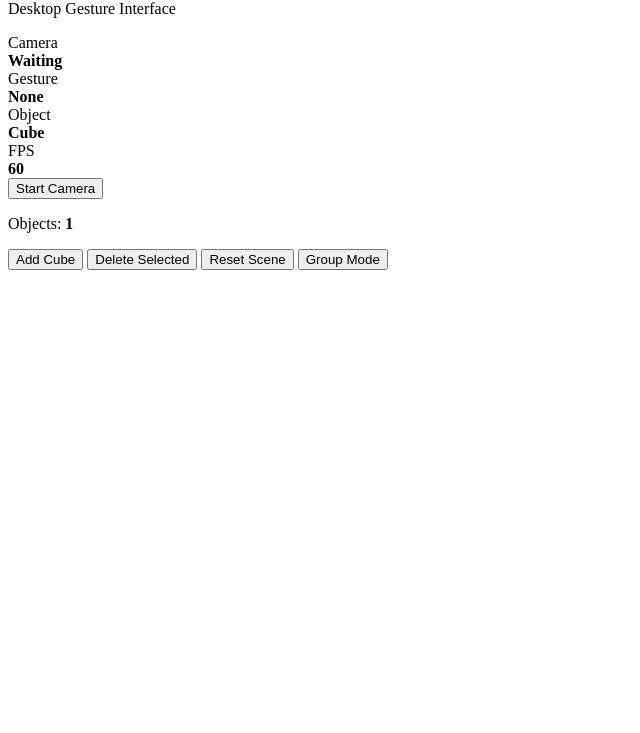
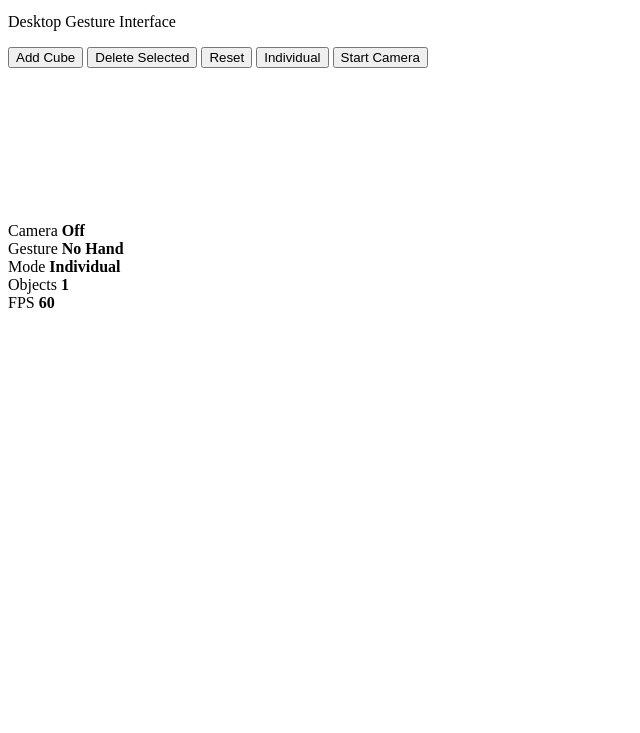
Before and after one commit to vidisha2508/sandbox, a plain HTML site: page index.html in a window 1280 px wide. Shown: the part 67-800 px from the top of the page, without its empty margins (0-640 px from the left). Drawn offline with Linux system fonts and the light colour scheme.

Commit message:
v0.7 html
Refactor HTML structure and improve formatting

```diff
--- a/index.html
+++ b/index.html
@@ -5,7 +5,10 @@
 
     <meta charset="UTF-8" />
 
-    <meta name="viewport" content="width=device-width, initial-scale=1.0" />
+    <meta
+        name="viewport"
+        content="width=device-width, initial-scale=1.0"
+    />
 
     <title>Sandbox</title>
 
@@ -15,11 +18,13 @@
 
     <div id="app">
 
-        <div id="scene"></div>
+        <!-- ========================= -->
+        <!-- Toolbar -->
+        <!-- ========================= -->
 
-        <aside id="panel">
+        <header id="toolbar">
 
-            <div class="logo">
+            <div id="logo">
 
                 <div class="logo-icon"></div>
 
@@ -33,90 +38,131 @@
 
             </div>
 
-            <div class="divider"></div>
+            <div id="actions">
 
-            <div class="status">
+                <button id="addCube">
+                    Add Cube
+                </button>
 
-                <div class="card">
+                <button id="deleteCube">
+                    Delete Selected
+                </button>
 
-                    <div>
+                <button id="resetScene">
+                    Reset
+                </button>
 
-                        Camera
+                <button id="modeToggle">
+                    Individual
+                </button>
 
-                    </div>
+                <button id="startCamera">
+                    Start Camera
+                </button>
 
-                    <strong>Waiting</strong>
+            </div>
+
+        </header>
+
+        <!-- ========================= -->
+        <!-- Workspace -->
+        <!-- ========================= -->
+
+        <main id="workspace">
+
+            <!-- Camera -->
+
+            <video
+                id="cameraFeed"
+                autoplay
+                muted
+                playsinline
+            ></video>
+
+            <!-- Hand Skeleton Overlay -->
+
+            <canvas
+                id="handCanvas"
+            ></canvas>
+
+            <!-- Three.js -->
+
+            <div id="scene"></div>
+
+            <!-- Status Panel -->
+
+            <div id="statusPanel">
+
+                <div class="statusCard">
+
+                    Camera
+
+                    <strong id="cameraStatus">
+
+                        Off
+
+                    </strong>
 
                 </div>
 
-                <div class="card">
+                <div class="statusCard">
 
-                    <div>
+                    Gesture
 
-                        Gesture
+                    <strong id="gestureStatus">
 
-                    </div>
+                        No Hand
 
-                    <strong>None</strong>
+                    </strong>
 
                 </div>
 
-                <div class="card">
+                <div class="statusCard">
 
-                    <div>
+                    Mode
 
-                        Object
+                    <strong id="modeText">
 
-                    </div>
+                        Individual
 
-                    <strong>Cube</strong>
+                    </strong>
 
                 </div>
 
-                <div class="card">
+                <div class="statusCard">
 
-                    <div>
+                    Objects
 
-                        FPS
+                    <strong id="objectCount">
 
-                    </div>
+                        1
 
-                    <strong id="fps">60</strong>
+                    </strong>
+
+                </div>
+
+                <div class="statusCard">
+
+                    FPS
+
+                    <strong id="fps">
+
+                        60
+
+                    </strong>
 
                 </div>
 
             </div>
 
-            <button>
-
-                Start Camera
-
-            </button>
-            <p>
-    Objects:
-    <strong id="objectCount">1</strong>
-</p>
-
-<button id="addCube">
-    Add Cube
-</button>
-
-<button id="deleteCube">
-    Delete Selected
-</button>
-
-<button id="resetScene">
-    Reset Scene
-</button>
-
-<button id="modeBtn">
-    Group Mode
-</button>
-        </aside>
+        </main>
 
     </div>
 
-    <script type="module" src="/src/main.js"></script>
+    <script
+        type="module"
+        src="/src/main.js"
+    ></script>
 
 </body>
 
```
